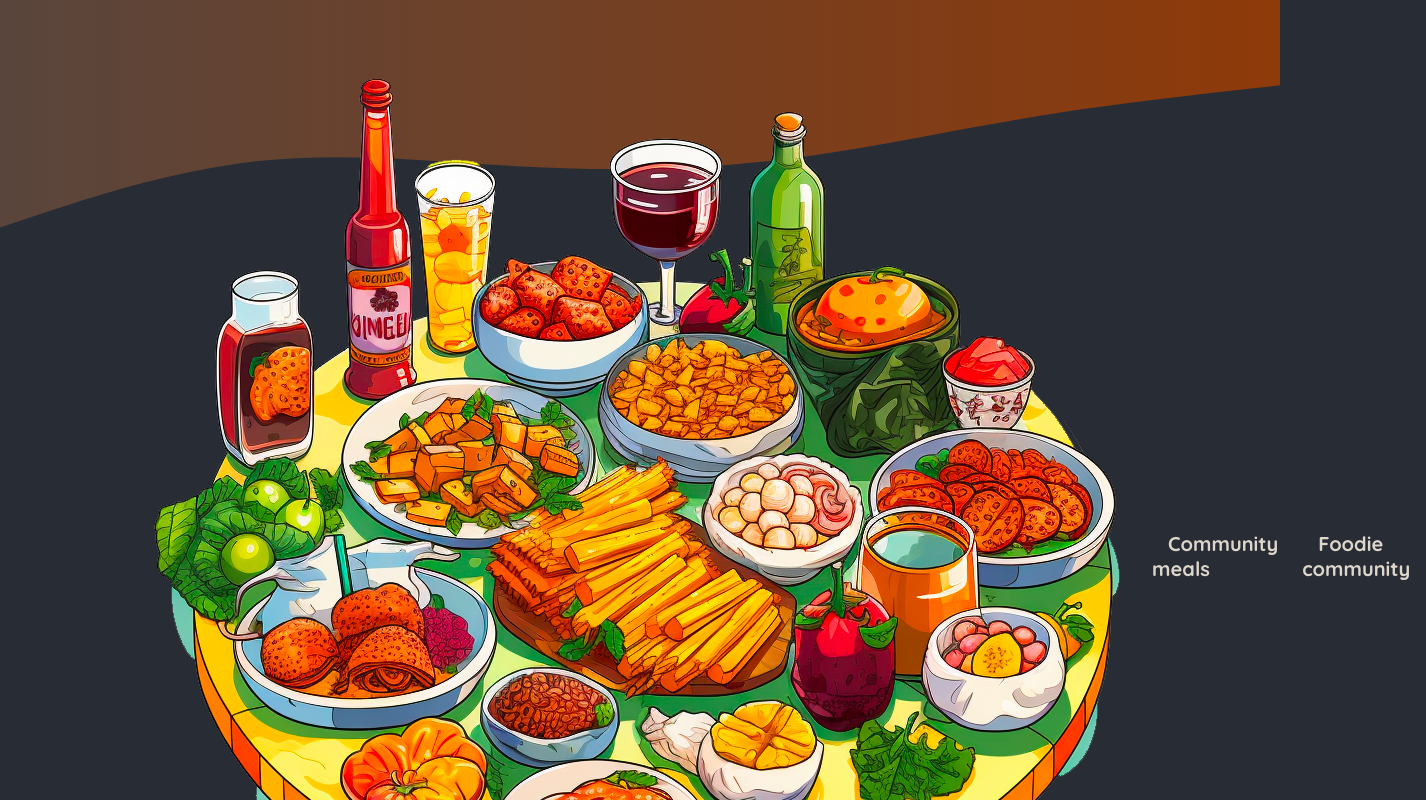
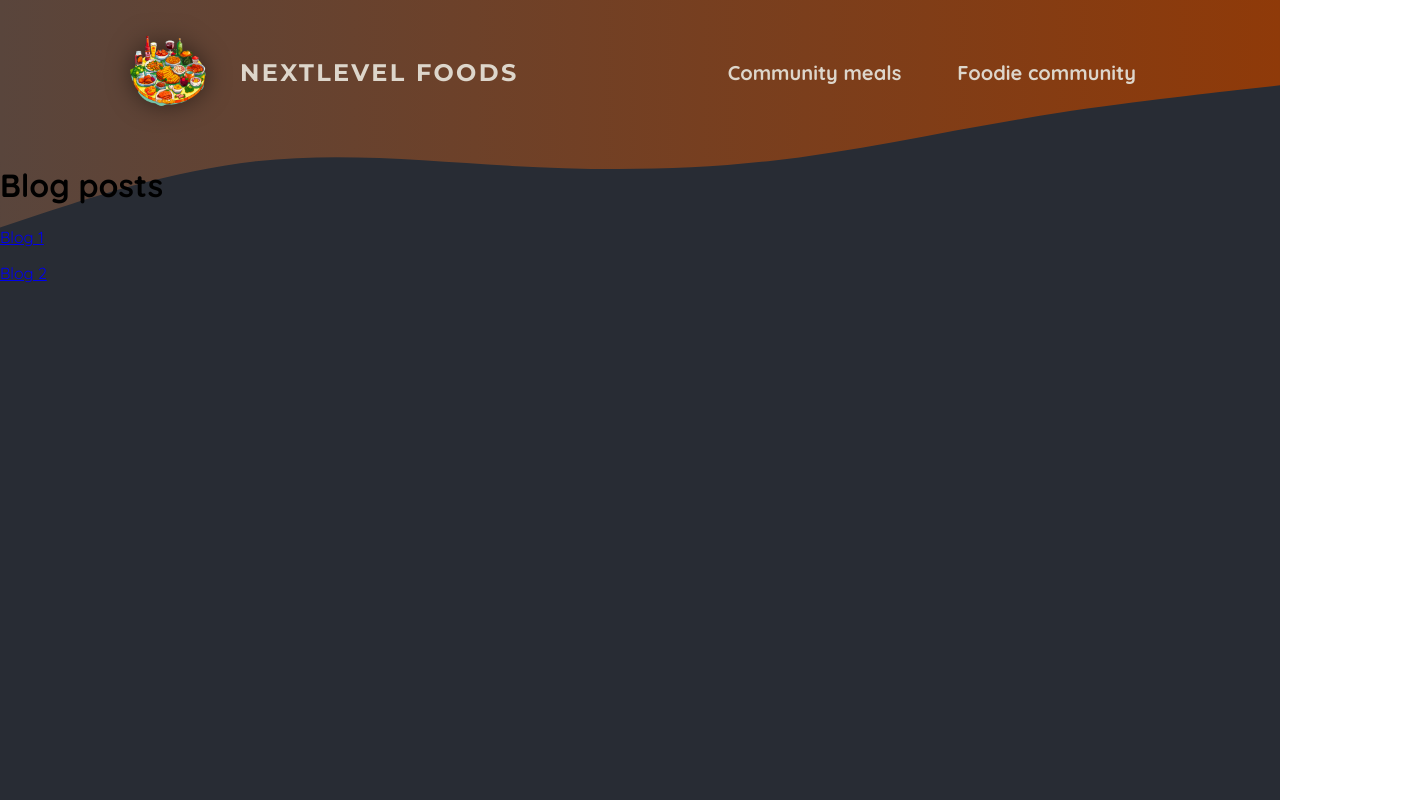
Before and after one commit to Muhammad0320/next-meal, a Next.js app: page /blogs in a window 1280 px wide. Shown: the top 800 px of the page, 1426 px wide, since content can reach past the window. Built offline with nearby package versions, Linux system fonts and the light colour scheme.

Commit message:
chore:  maiinav comp

```diff
--- a/components/MainNav.jsx
+++ b/components/MainNav.jsx
@@ -8,7 +8,7 @@ function MainNav() {
 
   return (
     <header className={classes.header}>
-      <Link href="/" className={classes.logi}>
+      <Link href="/" className={classes.logo}>
         <Image src={LogoImage} alt="A plate with lots of food init" priority />
         NextLevel Foods
       </Link>
```
